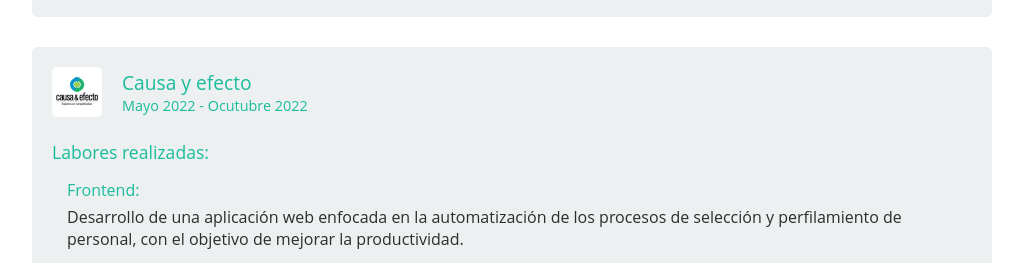
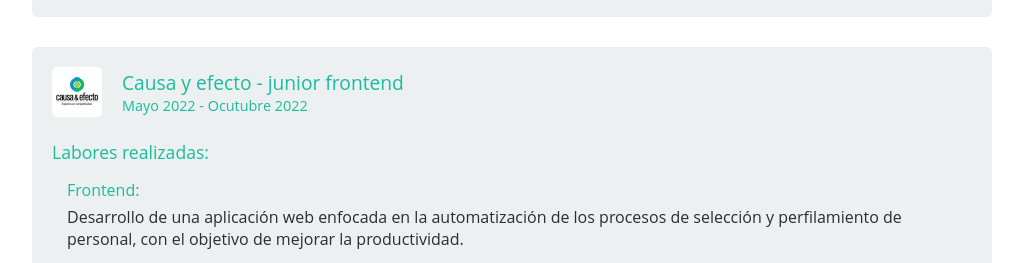
Before and after one commit to EdwardBarrero/Portafolio, a website: page index.html in a window 1280 px wide. Shown: the part 1026-1289 px from the top of the page, without its empty margins (128-1151 px from the left). Drawn offline with Linux system fonts and the light colour scheme.

Commit message:
adjust role in experience

```diff
--- a/index.html
+++ b/index.html
@@ -53,7 +53,7 @@
         <header>
           <img id="ikatech-logo" src="assets/images/causa-y-efecto-icon.jpeg" alt="ikatech solutions icon" loading="lazy">
           <div>
-            <span class="company-name">Causa y efecto</span>
+            <span class="company-name">Causa y efecto - junior frontend</span>
             <span class="date" >Mayo 2022 - Ocutubre 2022</span>
           </div>
         </header>
```
